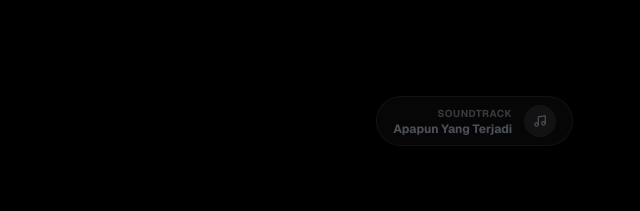
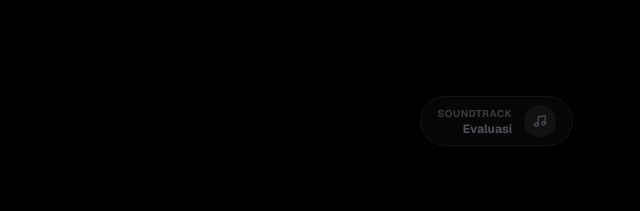
Before and after one commit to mamat1815/Portofolio, a Next.js app in the folder frontend/: page /wrap in a window 1280 px wide. Shown: the part 1520-1731 px from the top of the page, without its empty margins (363-1003 px from the left). Built offline with nearby package versions, Linux system fonts and the light colour scheme.

Commit message:
feat: Add new interactive 'Life Wrapped' page with dynamic audio and content sections.

```diff
--- a/frontend/src/app/wrap/page.tsx
+++ b/frontend/src/app/wrap/page.tsx
@@ -46,10 +46,10 @@ const App = () => {
         },
         genre: {
             id: 'genre',
-            title: "Apapun Yang Terjadi",
+            title: "Evaluasi",
             artist: "Hindia",
             lyric: "Apapun yang terjadi, ku kan selalu ada untukmu...",
-            url: "https://www.soundhelix.com/examples/mp3/SoundHelix-Song-9.mp3"
+            url: "/music/evaluasi.mp3"
         },
         top5: {
             id: 'top5',
```
